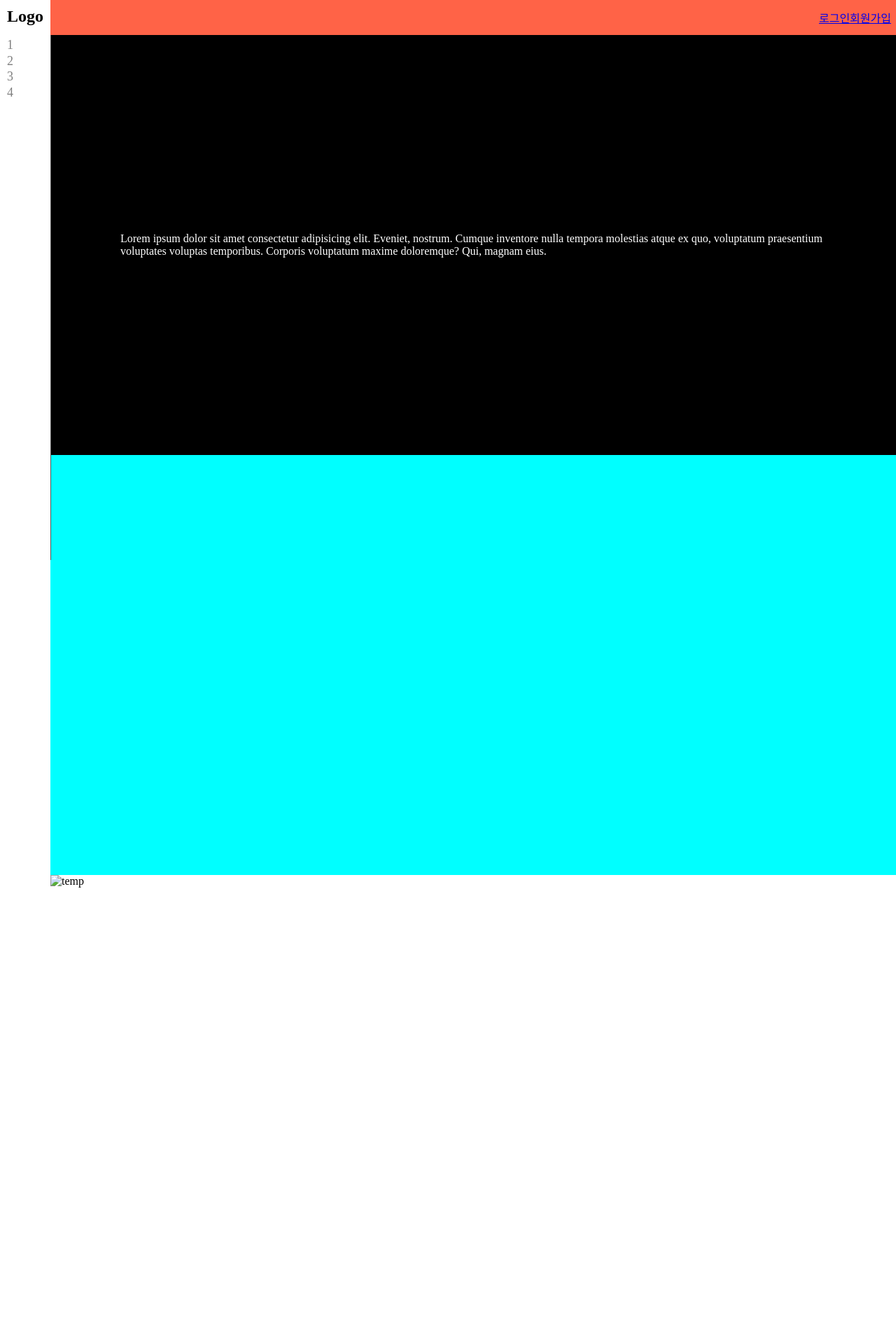
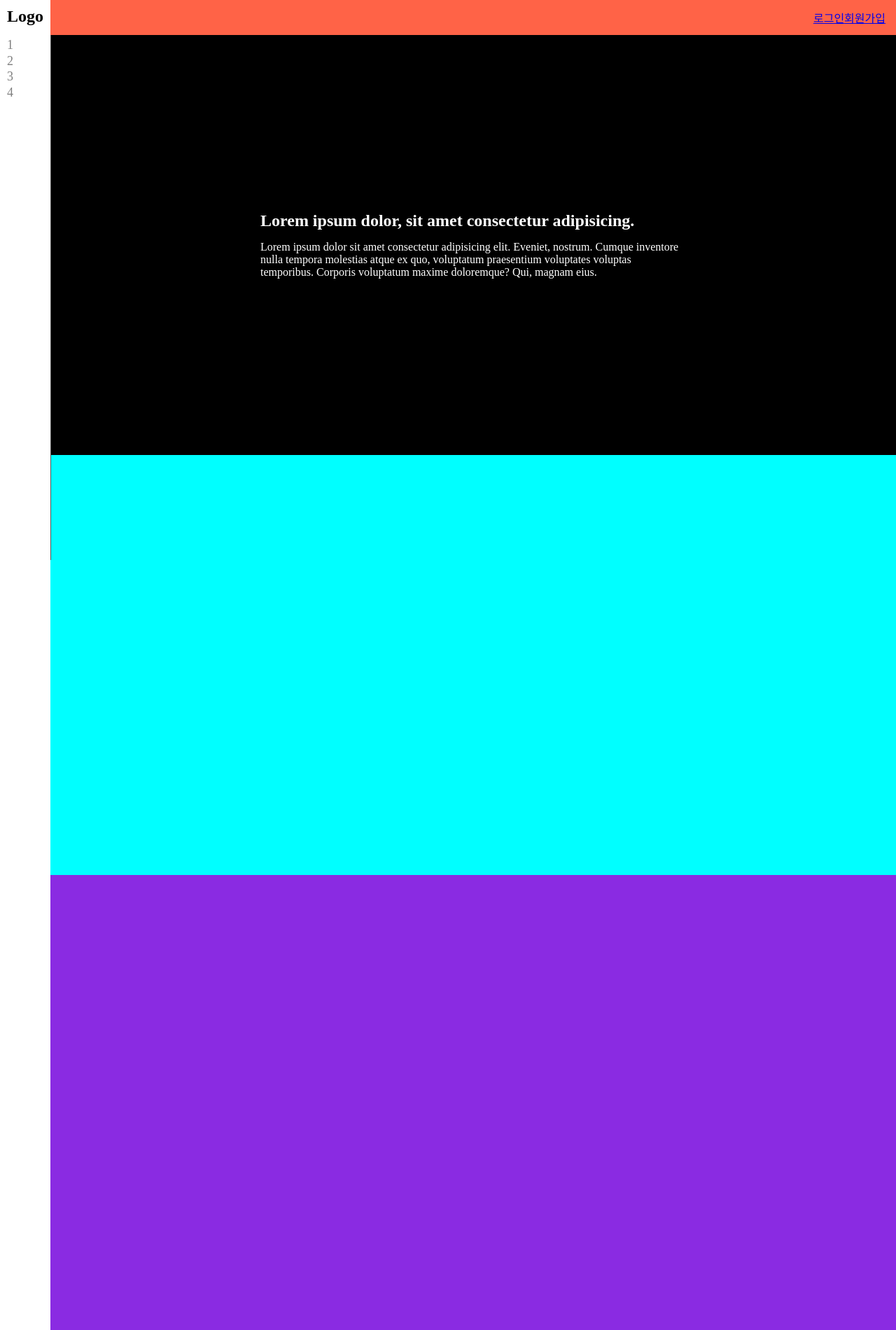
Before and after one commit to duseh729/cat-adventure-web, a plain HTML site: page frontend/index.ejs in a window 1280 px wide. Shown: the top 1900 px of the page at 70% size. Before the commit the page ends 1250 px from the top, so only its background shows below. Drawn offline with nearby package versions, Linux system fonts and the light colour scheme; files that its build step writes are made by us from their sources; files whose address does not match are found by name.

Commit message:
feat: add scroll event, fixed-header size adjust

```diff
--- a/backend/package.json
+++ b/backend/package.json
@@ -18,5 +18,8 @@
     "express": "^4.18.2",
     "mongodb": "^5.7.0",
     "mongoose": "^7.4.2"
+  },
+  "devDependencies": {
+    "nodemon": "^3.0.1"
   }
 }
--- a/frontend/index.ejs
+++ b/frontend/index.ejs
@@ -34,17 +34,21 @@
       <div id="contents-position">
         <div class="main-info">
           <div class="first-main-contents">
+            <h1>Lorem ipsum dolor, sit amet consectetur adipisicing.</h1>
             <p>
-              Lorem ipsum dolor sit amet consectetur adipisicing elit. Eveniet, nostrum. Cumque inventore nulla tempora molestias atque ex quo, voluptatum
-              praesentium voluptates voluptas temporibus. Corporis voluptatum maxime doloremque? Qui, magnam eius.
+              Lorem ipsum dolor sit amet consectetur adipisicing elit. Eveniet, nostrum. Cumque inventore nulla tempora
+              molestias atque ex quo, voluptatum praesentium voluptates voluptas temporibus. Corporis voluptatum maxime
+              doloremque? Qui, magnam eius.
             </p>
           </div>
           <div class="second-main-contents"></div>
-          <div class="temp-image-wrapper"><img class="temp-image" src="img/temp.jpg" alt="temp" /></div>
+          <div class="third-main-contents"></div>
+          <!-- <div class="temp-image-wrapper"><img class="temp-image" src="img/temp.jpg" alt="temp" /></div> -->
         </div>
       </div>
     </section>
     <script src="js/index.js"></script>
     <script src="js/header.js"></script>
+    <script src="js/contents.js"></script>
   </body>
 </html>
--- a/frontend/public/css/contents.css
+++ b/frontend/public/css/contents.css
@@ -11,12 +11,25 @@
   background-color: rgb(0, 0, 0);
   /* opacity: 0.5; */
   color: white;
-  padding: 0px 100px;
+  padding: 0px 300px;
   display: flex;
-  align-items: center;
+  flex-direction: column;
+  justify-content: center;
+}
+.first-main-contents h1 {
+  margin-bottom: 15px;
+  transition: all 1.5s;
+}
+.first-main-contents p {
+  transition: all 1s;
 }
 
 .second-main-contents {
   height: 600px;
   background-color: aqua;
 }
+
+.third-main-contents {
+  height: 800px;
+  background-color: blueviolet;
+}
--- a/frontend/public/css/default.css
+++ b/frontend/public/css/default.css
@@ -10,3 +10,8 @@ h1,
 p {
   margin: 0;
 }
+
+.hide {
+  opacity: 0;
+  transform: translateX(50px);
+}
--- a/frontend/public/css/header.css
+++ b/frontend/public/css/header.css
@@ -33,7 +33,6 @@
 /* 네브바 옆 헤더 */
 .fixed-header {
   position: fixed;
-  width: 95%;
   height: 50px;
   padding: 15px;
   display: flex;
--- a/frontend/public/js/header.js
+++ b/frontend/public/js/header.js
@@ -3,8 +3,10 @@ const fixedHeader = document.getElementById("fixed-header");
 const contentsPostion = document.getElementById("contents-position");
 
 const navbarWidth = navbar.clientWidth;
+const webWidth = document.body.clientWidth;
 
 fixedHeader.style.left = `${navbarWidth}px`;
+fixedHeader.style.width = `${webWidth - navbarWidth}px`;
 
 // 헤더 부분에 의한 콘텐츠 영역 지정
 contentsPostion.style.paddingLeft = `${navbarWidth}px`;
```
Also changed, not shown: frontend/public/js/contents.js (added, +13 -0 lines), 2 other files.
